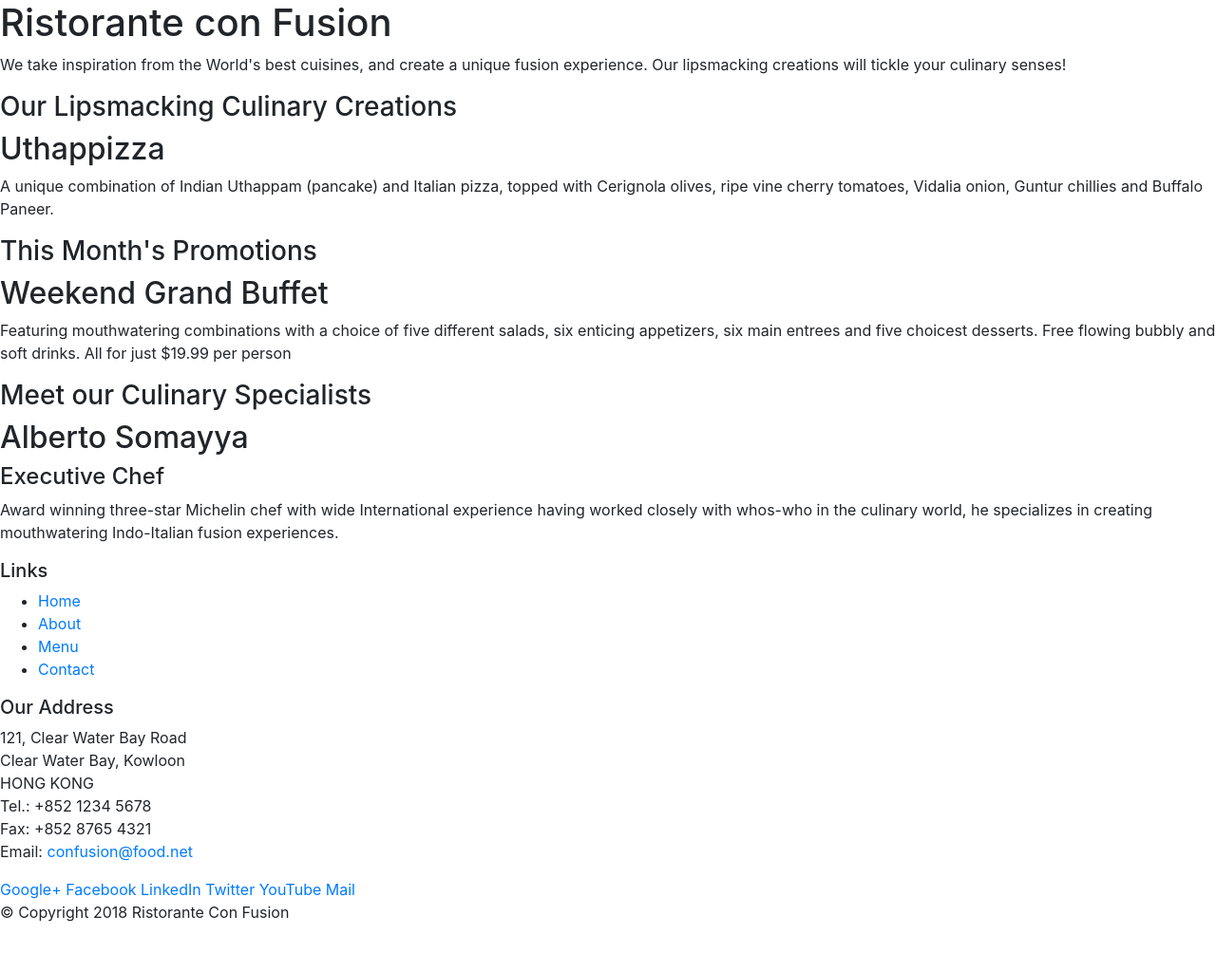
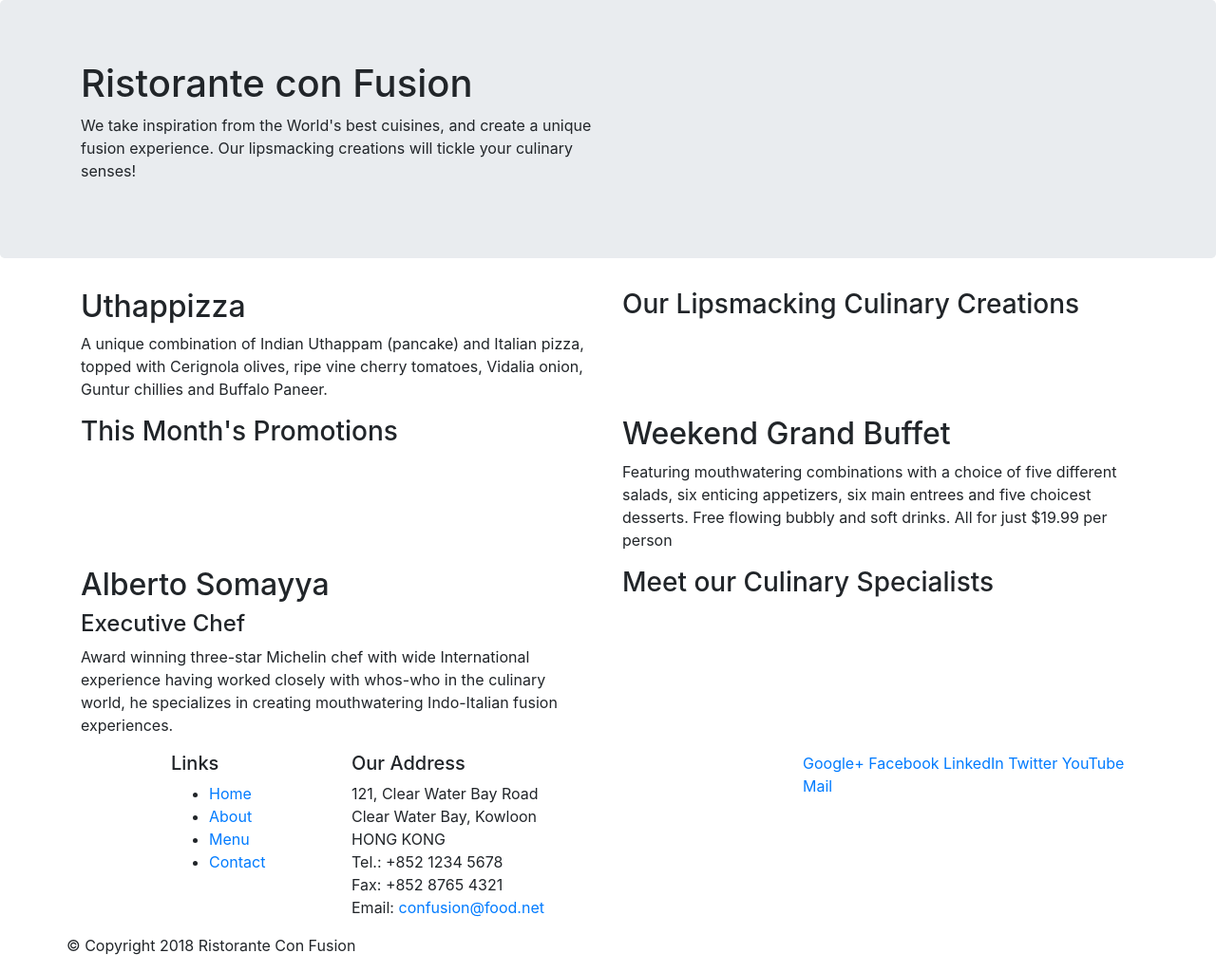
Before and after one commit to kushagragarwal2443/BootstrapConFusionSite, a website: page index.html in a window 1280 px wide. Shown: the whole page at 95% size. Before the commit the page ends 989 px from the top, so only its background shows below. Drawn offline with nearby package versions, Linux system fonts and the light colour scheme.

Commit message:
Bootstrap Ex1

```diff
--- a/index.html
+++ b/index.html
@@ -14,46 +14,46 @@
 
 <body>
 
-    <header>
-        <div>
-            <div>
-                <div>
+    <header class="jumbotron">
+        <div class="container">
+            <div class="row">
+                <div class="col-12 col-sm-6">
                     <h1>Ristorante con Fusion</h1>
                     <p>We take inspiration from the World's best cuisines, and create a unique fusion experience. Our lipsmacking creations will tickle your culinary senses!</p>
                 </div>
-                <div>
+                <div class="col-12 col-sm">
                 </div>
             </div>
         </div>
     </header>
 
-    <div>
-        <div>
-            <div>
+    <div class="container">
+        <div class="row">
+            <div class="col-12 order-sm-last col-sm-4 col-md 3">
                 <h3>Our Lipsmacking Culinary Creations</h3>
             </div>
-            <div>
+            <div class="col order-sm-first col-sm col-md">
                 <h2>Uthappizza</h2>
                 <p>A unique combination of Indian Uthappam (pancake) and Italian pizza, topped with Cerignola olives, ripe vine cherry tomatoes, Vidalia onion, Guntur chillies and Buffalo Paneer.</p>
             </div>
         </div>
 
 
-        <div>
-            <div>
+        <div class="row">
+            <div class="col-12 col-sm-4 col-md 3">
                 <h3>This Month's Promotions</h3>
             </div>
-            <div>
+            <div class="col col-sm col-md">
                 <h2>Weekend Grand Buffet</h2>
                 <p>Featuring mouthwatering combinations with a choice of five different salads, six enticing appetizers, six main entrees and five choicest desserts. Free flowing bubbly and soft drinks. All for just $19.99 per person </p>
             </div>
         </div>
 
-        <div>
-            <div>
+        <div class="row">
+            <div class="col-12 order-sm-last col-sm-4 col-md 3">
                 <h3>Meet our Culinary Specialists</h3>
             </div>
-            <div>
+            <div class="col order-sm-first col-sm col-md">
                 <h2>Alberto Somayya</h2>
                 <h4>Executive Chef</h4>
                 <p>Award winning three-star Michelin chef with wide International experience having worked closely with whos-who in the culinary world, he specializes in creating mouthwatering Indo-Italian fusion experiences. </p>
@@ -62,9 +62,9 @@
     </div>
 
     <footer>
-        <div>
-            <div>
-                <div>
+        <div class="container">
+            <div class="row">
+                <div class="col-4 offset-1 col-sm-2">
                     <h5>Links</h5>
                     <ul>
                         <li><a href="#">Home</a></li>
@@ -73,7 +73,7 @@
                         <li><a href="#">Contact</a></li>
                     </ul>
                 </div>
-                <div>
+                <div class="col-7 col-sm-5">
                     <h5>Our Address</h5>
                     <address>
 		              121, Clear Water Bay Road<br>
@@ -84,7 +84,7 @@
 		              Email: <a href="mailto:confusion@food.net">confusion@food.net</a>
 		           </address>
                 </div>
-                <div>
+                <div class="col-12 col-sm-4">
                     <div>
                         <a href="http://google.com/+">Google+</a>
                         <a href="http://www.facebook.com/profile.php?id=">Facebook</a>
@@ -95,8 +95,8 @@
                     </div>
                 </div>
            </div>
-           <div>
-                <div>
+           <div class="row">
+                <div class="auto">
                     <p>© Copyright 2018 Ristorante Con Fusion</p>
                 </div>
            </div>
```
